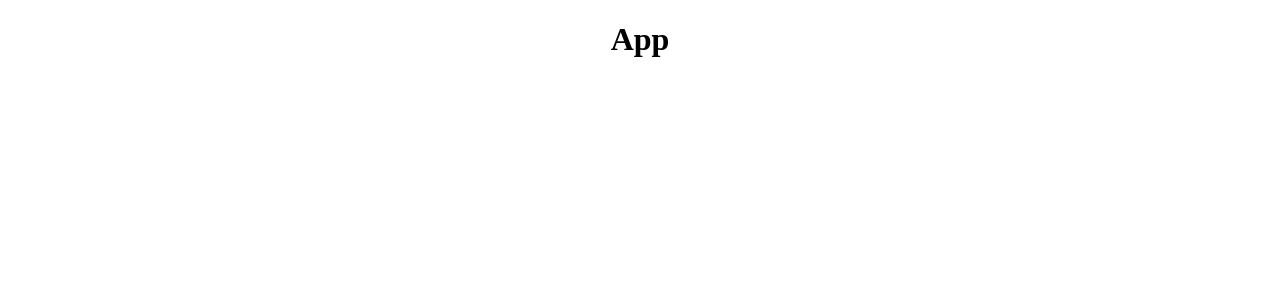
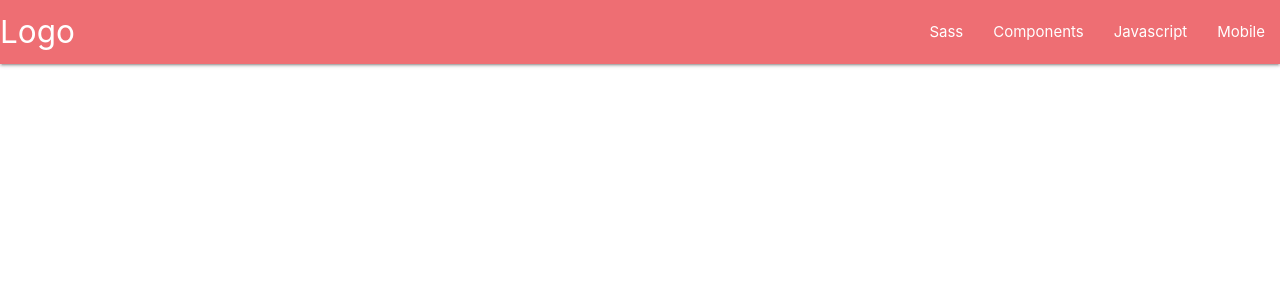
Before and after one commit to robert-laws/project-sep-2020-react-google-charts-conference-app, a React (Create React App) app: page / in a window 1280 px wide. Shown: the top 300 px of the page. Built offline with nearby package versions, Linux system fonts and the light colour scheme.

Commit message:
add raw code for navbar and mobile sidenav

```diff
--- a/package.json
+++ b/package.json
@@ -6,6 +6,7 @@
     "@testing-library/jest-dom": "^4.2.4",
     "@testing-library/react": "^9.5.0",
     "@testing-library/user-event": "^7.2.1",
+    "materialize-css": "^1.0.0-rc.2",
     "react": "^16.13.1",
     "react-dom": "^16.13.1",
     "react-scripts": "3.4.3"
--- a/public/index.html
+++ b/public/index.html
@@ -24,6 +24,11 @@
       work correctly both with client-side routing and a non-root public URL.
       Learn how to configure a non-root public URL by running `npm run build`.
     -->
+    <link
+      href="https://fonts.googleapis.com/icon?family=Material+Icons"
+      rel="stylesheet"
+    />
+
     <title>React and Google Charts - Conference App</title>
   </head>
   <body>
@@ -39,5 +44,14 @@
       To begin the development, run `npm start` or `yarn start`.
       To create a production bundle, use `npm run build` or `yarn build`.
     -->
+
+    <!-- Compiled and minified JavaScript -->
+    <script src="https://cdnjs.cloudflare.com/ajax/libs/materialize/1.0.0/js/materialize.min.js"></script>
+    <script>
+      document.addEventListener('DOMContentLoaded', function () {
+        var elems = document.querySelectorAll('.sidenav');
+        var instances = M.Sidenav.init(elems);
+      });
+    </script>
   </body>
 </html>
--- a/src/App.js
+++ b/src/App.js
@@ -3,8 +3,46 @@ import './App.css';
 
 function App() {
   return (
-    <div className='App'>
-      <h1>App</h1>
+    <div classNameName='App'>
+      <nav>
+        <div className='nav-wrapper'>
+          <a href='/' className='brand-logo'>
+            Logo
+          </a>
+          <a href='#' data-target='mobile-demo' className='sidenav-trigger'>
+            <i className='material-icons'>menu</i>
+          </a>
+          <ul className='right hide-on-med-and-down'>
+            <li>
+              <a href='sass.html'>Sass</a>
+            </li>
+            <li>
+              <a href='badges.html'>Components</a>
+            </li>
+            <li>
+              <a href='collapsible.html'>Javascript</a>
+            </li>
+            <li>
+              <a href='mobile.html'>Mobile</a>
+            </li>
+          </ul>
+        </div>
+      </nav>
+
+      <ul className='sidenav' id='mobile-demo'>
+        <li>
+          <a href='sass.html'>Sass</a>
+        </li>
+        <li>
+          <a href='badges.html'>Components</a>
+        </li>
+        <li>
+          <a href='collapsible.html'>Javascript</a>
+        </li>
+        <li>
+          <a href='mobile.html'>Mobile</a>
+        </li>
+      </ul>
     </div>
   );
 }
--- a/src/index.js
+++ b/src/index.js
@@ -1,5 +1,6 @@
 import React from 'react';
 import ReactDOM from 'react-dom';
+import 'materialize-css/dist/css/materialize.min.css';
 import App from './App';
 
 ReactDOM.render(
```
Also changed, not shown: 1 other file (tests, documents, lock files or other folders).
